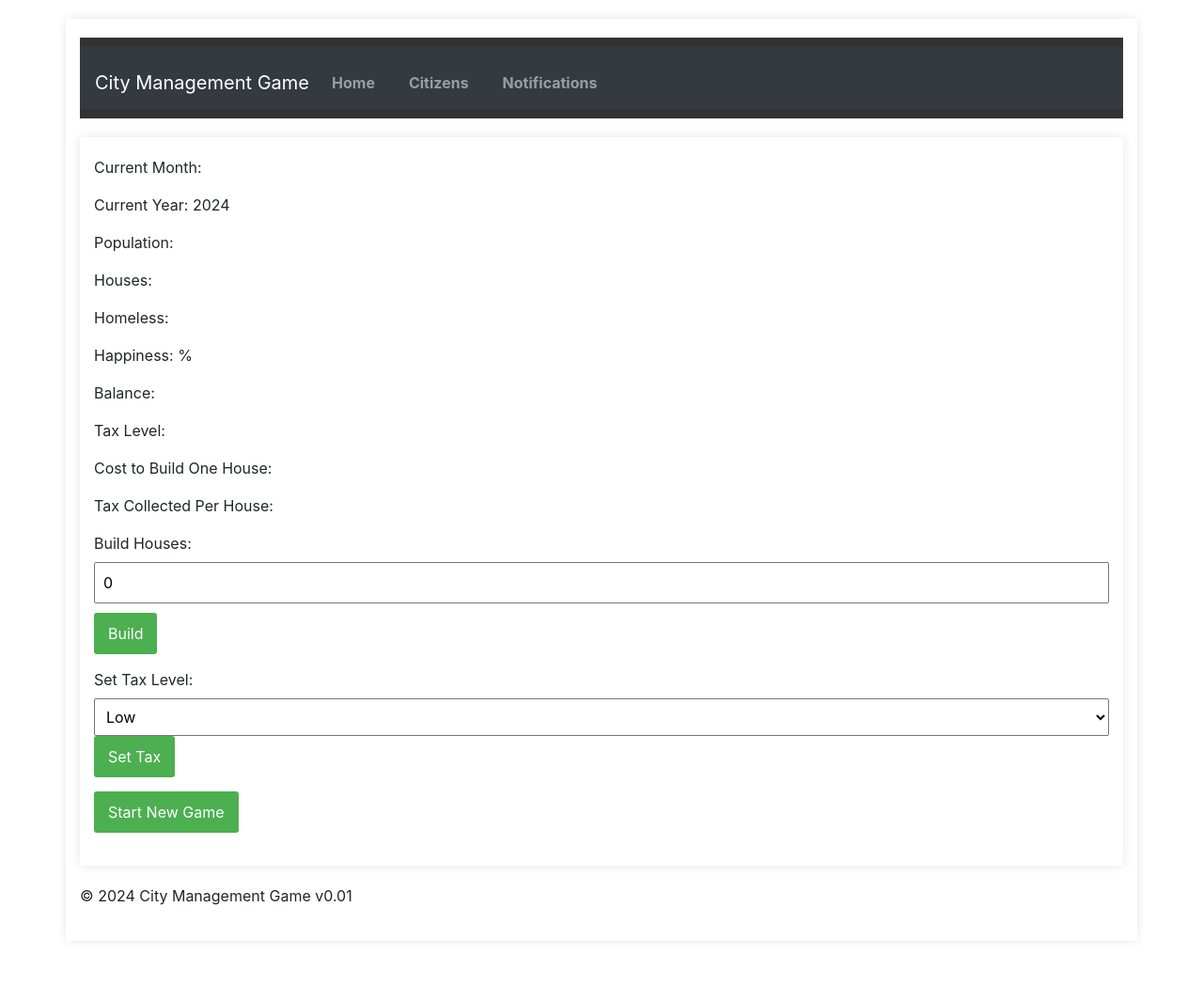
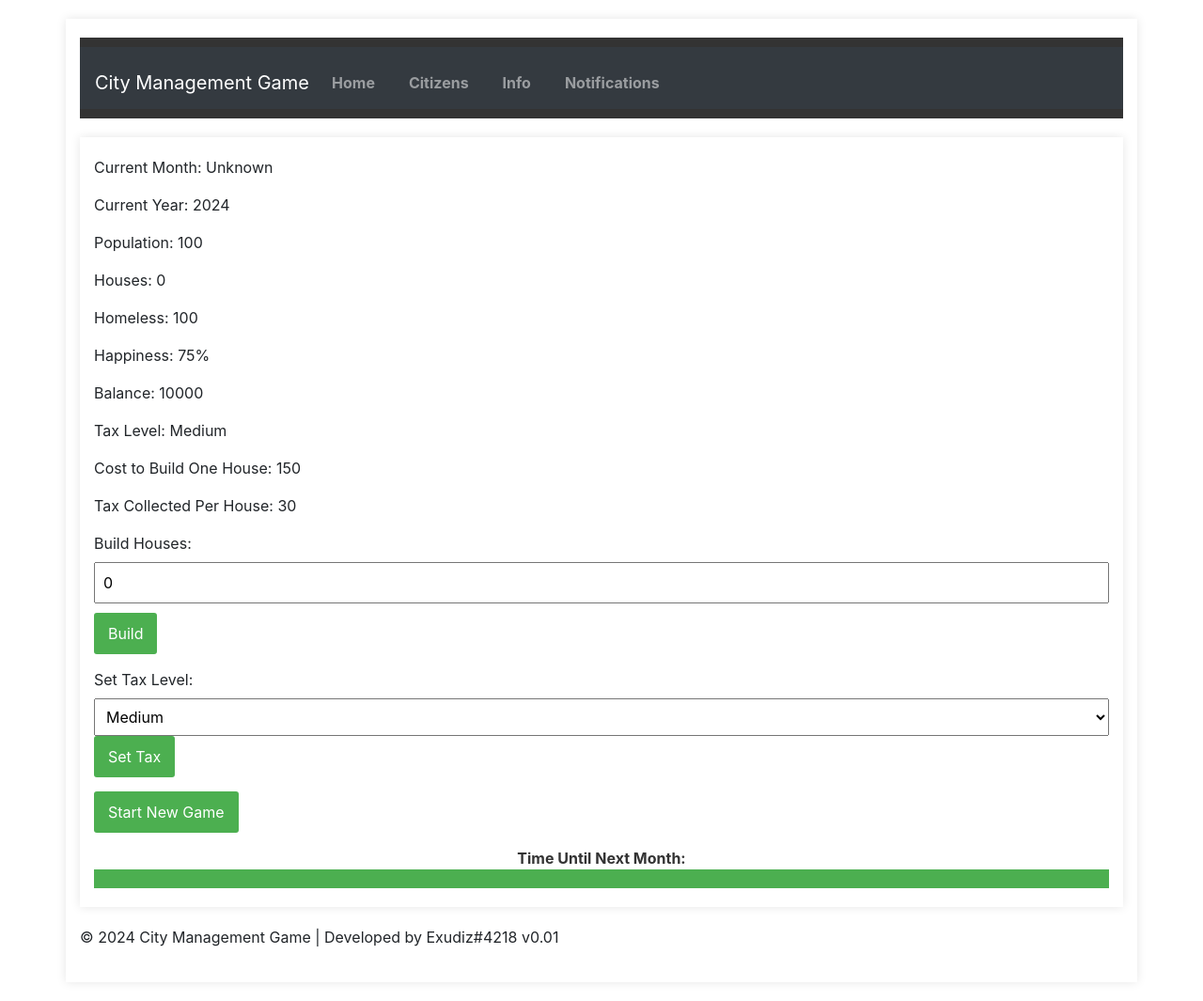
Before and after one commit to Exudiz/City-Management-Game, a PHP site: page / in a window 1280 px wide. Shown: the whole page at 94% size. Before the commit the page ends 963 px from the top, so only its background shows below. Run offline with PHP 8.4, Linux system fonts and the light colour scheme; data that the repository does not hold is empty.

Commit message:
Add files via upload

```diff
--- a/City.php
+++ b/City.php
@@ -1,10 +1,9 @@
 <?php
-
-require_once 'config_settings.php';
 require_once 'config.php';
+require 'config_settings.php';
 
 if (!isset($_SESSION['city'])) {
-    $_SESSION['city'] = new City($config); // Pass the configuration settings to the City constructor
+    $_SESSION['city'] = new City(isset($config) ? $config : []); // Pass the configuration settings to the City constructor
 }
 
 $city = $_SESSION['city']; // Add this line to retrieve the city object
@@ -30,20 +29,20 @@ class City
     private $balance;
     private $notifications = [];
     private $citizens = [];
-    private $houseCost = 100; // Set the cost to build one house
-    private $taxPerHouse = 20; // Set the tax collected per house
+    private $houseCost = 150; // Set the cost to build one house
+    private $taxPerHouse = 30; // Set the tax collected per house
     private $scheduledEvents = [];
 
 	public function __construct($config)
 	{
-        $this->population = $config['initial_population'];
-        $this->houses = $config['initial_houses'];
-        $this->homeless = $config['initial_homeless'];
-        $this->happiness = $config['initial_happiness'];
-        $this->taxLevel = $config['initial_tax_level'];
-        $this->balance = $config['initial_balance'];
-        $this->houseCost = $config['house_cost'];
-        $this->taxPerHouse = $config['tax_per_house'];
+		$this->population = $config['initial_population'] ?? 100;
+		$this->houses = $config['initial_houses'] ?? 0;
+		$this->homeless = $config['initial_homeless'] ?? 100;
+		$this->happiness = $config['initial_happiness'] ?? 75;
+		$this->taxLevel = $config['initial_tax_level'] ?? 2;
+		$this->balance = $config['initial_balance'] ?? 10000;
+		$this->houseCost = $config['house_cost'] ?? 150;
+		$this->taxPerHouse = $config['tax_per_house'] ?? 30;
 		// ... (additional initialization)
 	}
 
@@ -144,7 +143,8 @@ class City
 			'January', 'February', 'March', 'April', 'May', 'June',
 			'July', 'August', 'September', 'October', 'November', 'December'
 		];
-        $currentMonth = $months[$this->currentMonth - 1];
+
+		$currentMonth = $months[$this->currentMonth - 1] ?? 'Unknown';
 		$taxLevels = ['Low', 'Medium', 'High'];
 
 		echo "<p>Current Month: {$currentMonth}</p>";
@@ -154,7 +154,7 @@ class City
 		echo "<p>Homeless: {$this->homeless}</p>";
 		echo "<p>Happiness: {$this->happiness}%</p>";
 		echo "<p>Balance: {$this->balance}</p>";
-        echo "<p>Tax Level: {$taxLevels[$this->taxLevel - 1]}</p>"; // Show the Tax Level
+		echo "<p>Tax Level: " . ($taxLevels[$this->taxLevel - 1] ?? 'Unknown') . "</p>"; // Show the Tax Level
 		echo "<p>Cost to Build One House: {$this->houseCost}</p>";
 		echo "<p>Tax Collected Per House: {$this->taxPerHouse}</p>";
 	}
--- a/config.php
+++ b/config.php
@@ -1,4 +1,7 @@
 <?php
+// Configuration settings for the city management game
+$config = require 'config_settings.php';
+
 require_once 'City.php';
 
 // Start the session
--- a/config_settings.php
+++ b/config_settings.php
@@ -1,12 +1,16 @@
 <?php
+require_once 'City.php';
 
-return [
-    'initial_population' => 100,
+$config = [
+    'initial_population' => 1000,
     'initial_houses' => 0,
-    'initial_homeless' => 0,
-    'initial_happiness' => 100,
+    'initial_homeless' => 50,
+    'initial_happiness' => 75,
     'initial_tax_level' => 2,
-    'initial_balance' => 1000,
-    'house_cost' => 100,
-    'tax_per_house' => 20,
+    'initial_balance' => 10000,
+    'house_cost' => 150,
+    'tax_per_house' => 30,
+    // ... (additional configuration)
 ];
+
+$city = new City($config);
--- a/footer.php
+++ b/footer.php
@@ -1,7 +1,7 @@
 <!-- footer.php -->
     </div>
     <footer>
-        <p>&copy; 2024 City Management Game v0.01</p>
+        <p>&copy; 2024 City Management Game | Developed by Exudiz#4218 v0.01</p>
     </footer>
 </body>
 </html>
--- a/header.php
+++ b/header.php
@@ -24,6 +24,9 @@
                     <li class="nav-item">
                         <a class="nav-link" href="citizens.php">Citizens</a>
                     </li>
+					<li class="nav-item">
+                        <a class="nav-link" href="info.php">Info</a>
+                    </li>
                     <li class="nav-item">
                         <a class="nav-link" href="last_notifications.php">
                             Notifications <?php echo getNotificationCount(); ?>
--- a/index.php
+++ b/index.php
@@ -5,20 +5,57 @@
     <meta name="viewport" content="width=device-width, initial-scale=1.0">
     <title>City Management Game</title>
     <link rel="stylesheet" href="styles.css">
+    <style>
+        /* Add some basic styling for the countdown bar */
+        #countdown-bar-container {
+            width: 100%;
+            height: 20px;
+            background-color: #ddd;
+            display: none; /* Hide initially */
+        }
+
+        #countdown-bar {
+            height: 100%;
+            background-color: #4caf50;
+        }
+
+        #countdown-bar-title {
+            margin-top: 5px;
+            text-align: center;
+            color: #333;
+            font-weight: bold;
+        }
+    </style>
 </head>
 <body>
-
 <div id="loading-spinner"></div>
-
 <div class="container">
     <?php
-	require_once 'config_settings.php';
 		require_once 'config.php';
+		require 'config_settings.php';
         require_once 'header.php';
-    require_once 'City.php';
+		require_once 'City.php'; // Include the City class file
 
-	// Pass the configuration settings to the City constructor
-	$city = isset($_SESSION['city']) ? $_SESSION['city'] : new City($config);
+		$cityConfig = [
+			'initial_population' => 100,
+			'initial_houses' => 0,
+			'initial_homeless' => 50,
+			'initial_happiness' => 75,
+			'initial_tax_level' => 2,
+			'initial_balance' => 10000,
+			'house_cost' => 150,
+			'tax_per_house' => 30,
+			// ... (additional configuration)
+		];
+
+		$city = new City($cityConfig);
+
+		$config = isset($config) ? $config : []; // Provide default configuration if not set
+		if (!isset($_SESSION['city'])) {
+			$_SESSION['city'] = new City($config); // Pass the configuration settings to the City constructor
+		}
+
+		$city = $_SESSION['city']; // Retrieve the city object
 
         // Ensure session variables are set
         if (!isset($_SESSION['city'])) {
@@ -33,10 +70,10 @@
             $_SESSION['current_events'] = [];
         }
 
-    $city = isset($_SESSION['city']) ? $_SESSION['city'] : new City();
+		$city = isset($_SESSION['city']) ? $_SESSION['city'] : new City(isset($config) ? $config : []);
 
         if (isset($_POST['new_game'])) {
-        $city = new City();
+            $city = new City('CityName');
         }
 
         if (isset($_POST['build_houses'])) {
@@ -74,6 +111,12 @@
         <input type="submit" name="new_game" value="Start New Game">
     </form>
 
+    <!-- Countdown bar elements -->
+    <div id="countdown-bar-title">Time Until Next Month:</div>
+    <div id="countdown-bar-container">
+        <div id="countdown-bar"></div>
+    </div>
+
     <script>
         function showLoadingSpinner() {
             document.getElementById('loading-spinner').style.display = 'block';
@@ -81,6 +124,24 @@
 
         function hideLoadingSpinner() {
             document.getElementById('loading-spinner').style.display = 'none';
+        }
+
+        function updateCountdownBar(remainingTime) {
+            var progressBar = document.getElementById('countdown-bar');
+            var container = document.getElementById('countdown-bar-container');
+
+            // Calculate the percentage of time remaining
+            var percentage = (remainingTime / 600000) * 100;
+
+            // Set the width of the progress bar
+            progressBar.style.width = percentage + '%';
+
+            // Show or hide the countdown bar based on remaining time
+            if (remainingTime > 0) {
+                container.style.display = 'block';
+            } else {
+                container.style.display = 'none';
+            }
         }
 
         function simulateMonth() {
@@ -96,6 +157,7 @@
                     console.log(response);
                     displayNotifications(response.notifications);
                     updateYear(response.currentYear);
+                    updateCountdownBar(600000); // Reset the countdown to 10 minutes after each simulation
                 } else {
                     console.error('Error:', xhr.statusText);
                     alert('An error occurred while simulating the month. Please try again.');
@@ -109,7 +171,19 @@
             document.getElementById('current-year').textContent = 'Current Year: ' + year;
         }
 
-        setInterval(simulateMonth, 600000); // 10 minutes in milliseconds
+        // Initial setup for countdown bar
+        updateCountdownBar(600000);
+
+        // Update the countdown bar every second
+        setInterval(function () {
+            var remainingTime = 600000; // Initial value, assuming the next simulation is in 10 minutes
+
+            // Update the countdown bar
+            updateCountdownBar(remainingTime);
+
+            // Update the remaining time by subtracting 1000 milliseconds (1 second)
+            remainingTime -= 1000;
+        }, 1000);
 
         function displayNotifications(notifications) {
             notifications.forEach(function (notification) {
```
Also changed, not shown: info.php (added, +82 -0 lines). Lines whose indentation alone changed are shown as unchanged.
